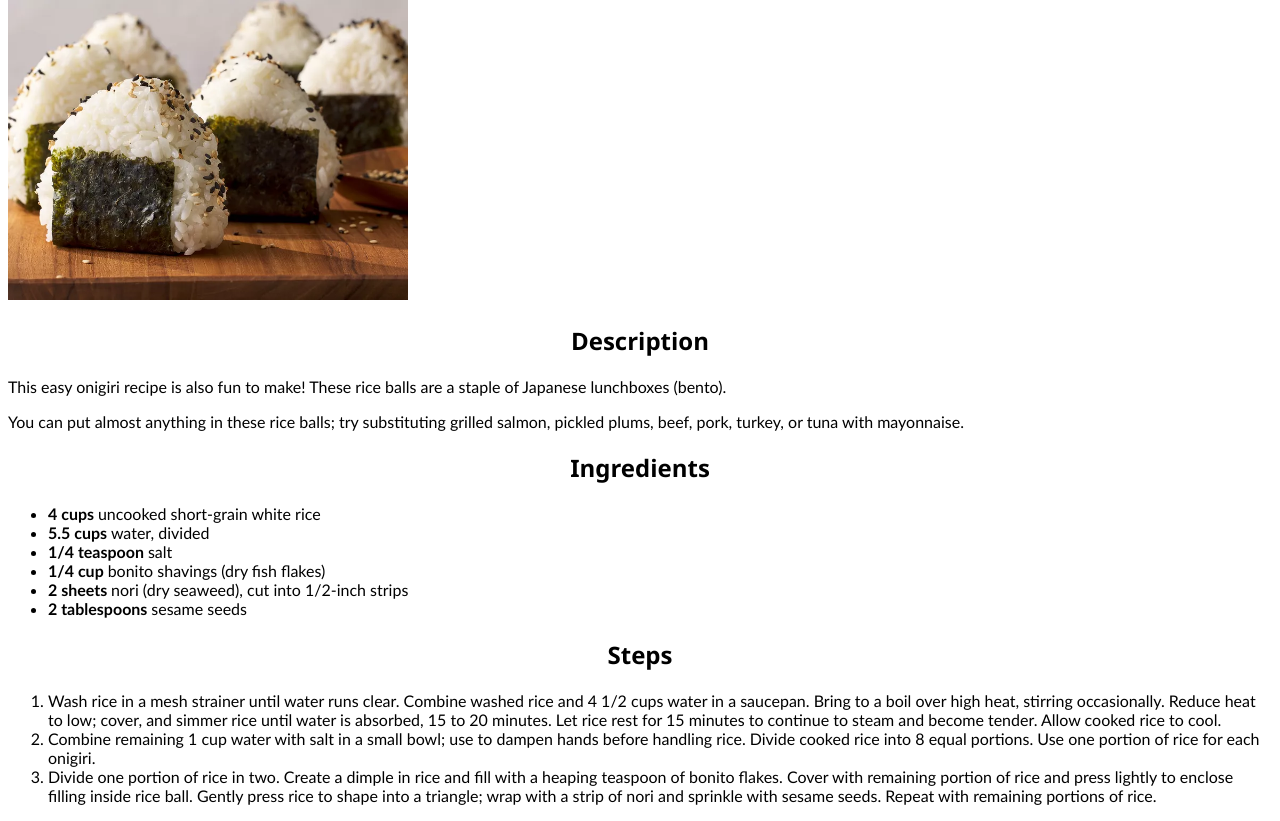
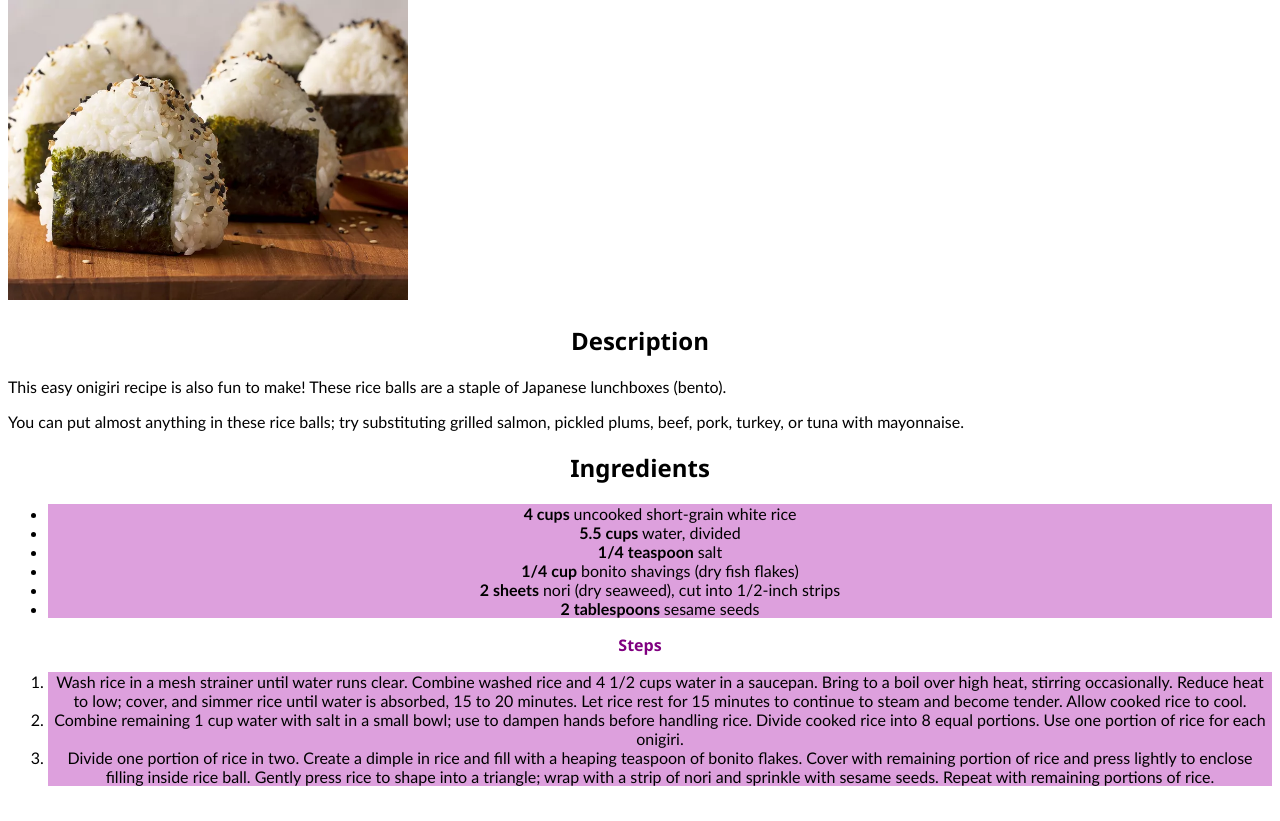
Before and after one commit to aodhan19/odin-recipes, a plain HTML site: page recipes/onigiri.html in a window 1280 px wide. Shown: the part 86-907 px from the top of the page. Drawn offline with Linux system fonts and the light colour scheme.

Commit message:
Delete old style.css for image.html

```diff
--- a/recipes/onigiri.html
+++ b/recipes/onigiri.html
@@ -12,7 +12,7 @@
     <p>This easy onigiri recipe is also fun to make! These rice balls are a staple of Japanese lunchboxes (bento).</p>
     <p>You can put almost anything in these rice balls; try substituting grilled salmon, pickled plums, beef, pork, turkey, or tuna with mayonnaise.</p>
     <h2>Ingredients</h2>
-    <ul>
+    <ul class="list-items">
         <li><strong>4 cups </strong>uncooked short-grain white rice</li>
         <li><strong>5.5 cups</strong> water, divided</li>
         <li><strong>1/4 teaspoon </strong>salt</li>
@@ -20,8 +20,8 @@
         <li><strong>2 sheets </strong>nori (dry seaweed), cut into 1/2-inch strips</li>
         <li><strong>2 tablespoons </strong>sesame seeds</li>
     </ul>
-    <h2>Steps</h2>
-    <ol>
+    <h3>Steps</h3>
+    <ol class="list-items">
         <li>Wash rice in a mesh strainer until water runs clear. Combine washed rice and 4 1/2 cups water in a saucepan. Bring to a boil over high heat, stirring occasionally. Reduce heat to low; cover, and simmer rice until water is absorbed, 15 to 20 minutes. Let rice rest for 15 minutes to continue to steam and become tender. Allow cooked rice to cool.</li>
         <li>Combine remaining 1 cup water with salt in a small bowl; use to dampen hands before handling rice. Divide cooked rice into 8 equal portions. Use one portion of rice for each onigiri.</li>
         <li>Divide one portion of rice in two. Create a dimple in rice and fill with a heaping teaspoon of bonito flakes. Cover with remaining portion of rice and press lightly to enclose filling inside rice ball. Gently press rice to shape into a triangle; wrap with a strip of nori and sprinkle with sesame seeds. Repeat with remaining portions of rice.</li>
--- a/recipes/styles.css
+++ b/recipes/styles.css
@@ -1,10 +1,15 @@
-h1, h2 {
+h1, h2, h3 {
     font-family: 'Segoe UI', Tahoma, Geneva, Verdana, sans-serif;
     text-align: center;
 }
 
 h1 {
     font-size: 800;
+}
+
+h3 {
+    color: purple;
+    font-size: inherit;
 }
 
 .ready-meal {
@@ -17,3 +22,8 @@ h1 {
 p, ul, ol {
     font-family: 'Trebuchet MS', 'Lucida Sans Unicode', 'Lucida Grande', 'Lucida Sans', Arial, sans-serif;
 }
+
+.list-items li {
+    background-color: plum;
+    text-align: center;
+}
```
Also changed, not shown: recipes/chicken-katsu.html (+4 -4 lines), recipes/miso-soup.html (+3 -3 lines), style.css (deleted, +0 -17 lines).
